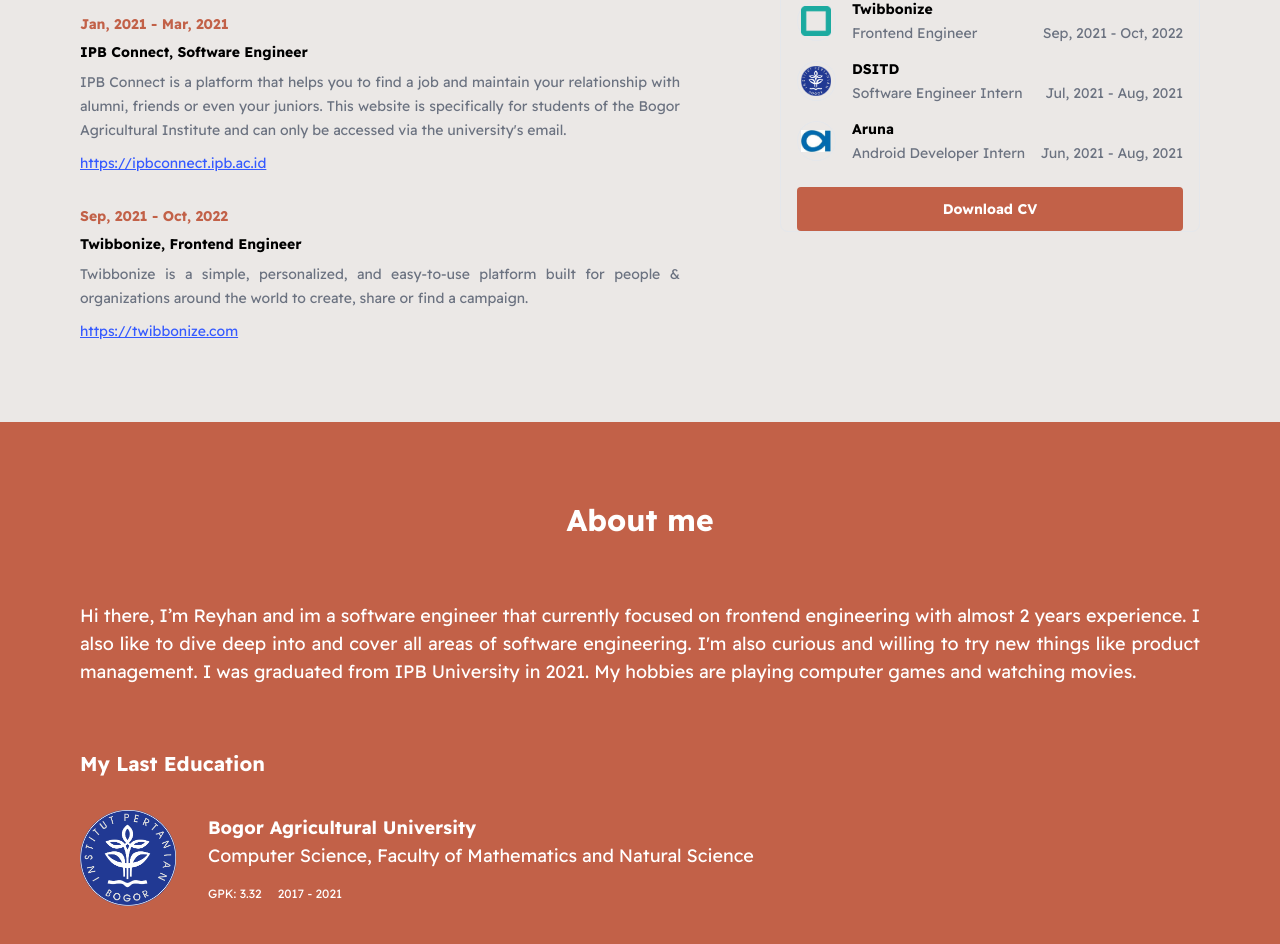
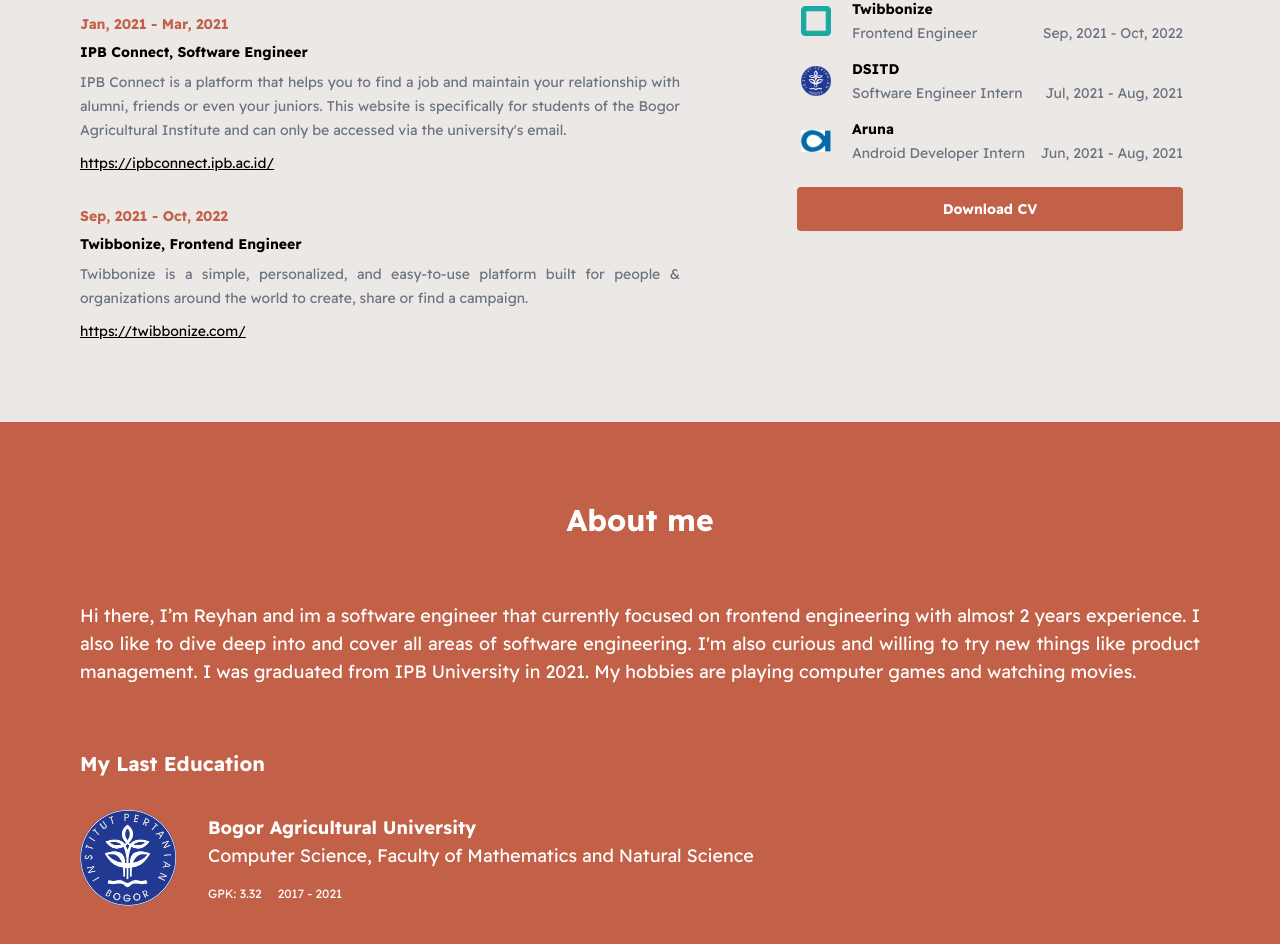
Before and after one commit to reyhanwidyatna/my-portofolio, a React (Create React App) app: page / in a window 1280 px wide. Shown: the part 897-1841 px from the top of the page. Built offline with nearby package versions, Linux system fonts and the light colour scheme.

Commit message:
change color link

```diff
--- a/src/App.css
+++ b/src/App.css
@@ -74,7 +74,7 @@
 }
 
 .projects-link {
-  color: #355aff;
+  color: #000000;
   text-decoration: underline;
 }
 
--- a/src/json/projects.json
+++ b/src/json/projects.json
@@ -4,13 +4,13 @@
     "date": "Jan, 2021 - Mar, 2021",
     "title": "IPB Connect, Software Engineer",
     "description": "IPB Connect is a platform that helps you to find a job and maintain your relationship with alumni, friends or even your juniors. This website is specifically for students of the Bogor Agricultural Institute and can only be accessed via the university's email.",
-    "visit": "https://ipbconnect.ipb.ac.id"
+    "visit": "https://ipbconnect.ipb.ac.id/"
   },
   {
     "id": "2",
     "date": "Sep, 2021 - Oct, 2022",
     "title": "Twibbonize, Frontend Engineer",
     "description": "Twibbonize is a simple, personalized, and easy-to-use platform built for people & organizations around the world to create, share or find a campaign.",
-    "visit": "https://twibbonize.com"
+    "visit": "https://twibbonize.com/"
   }
 ]
```
